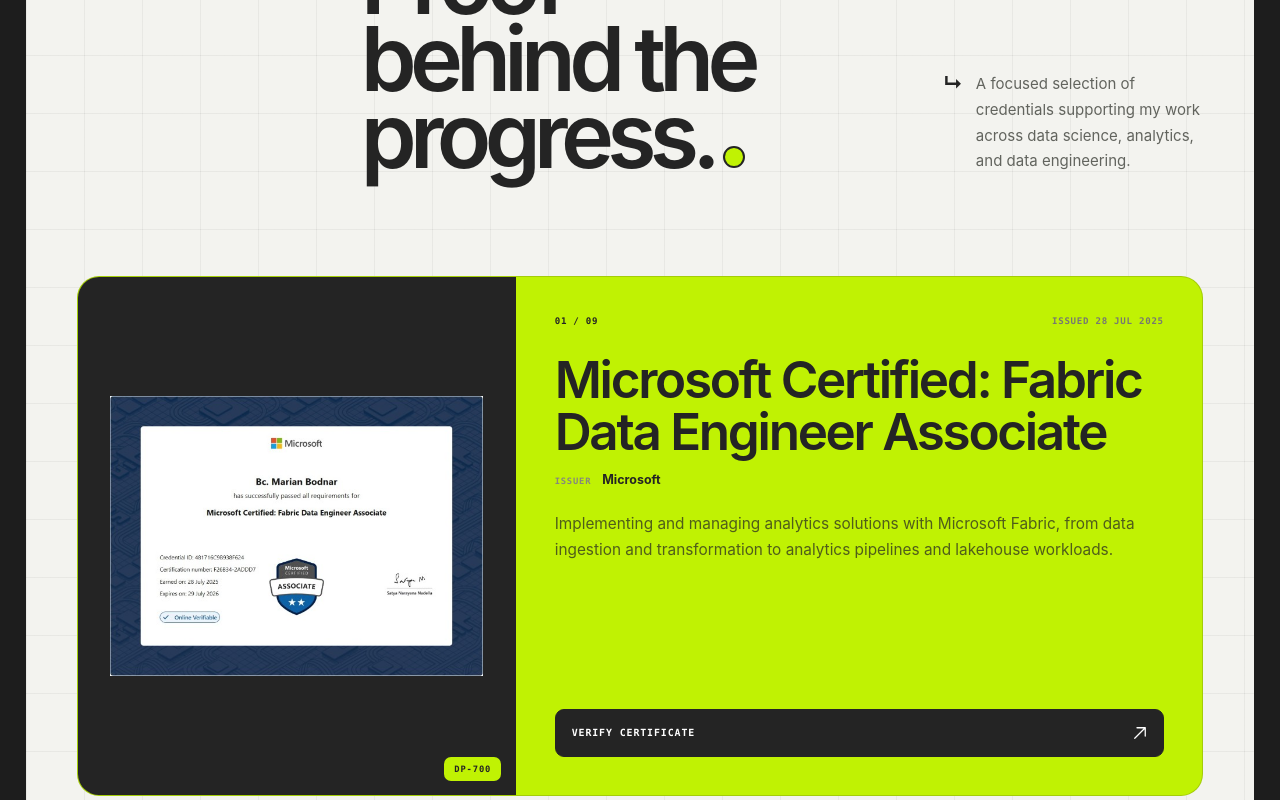
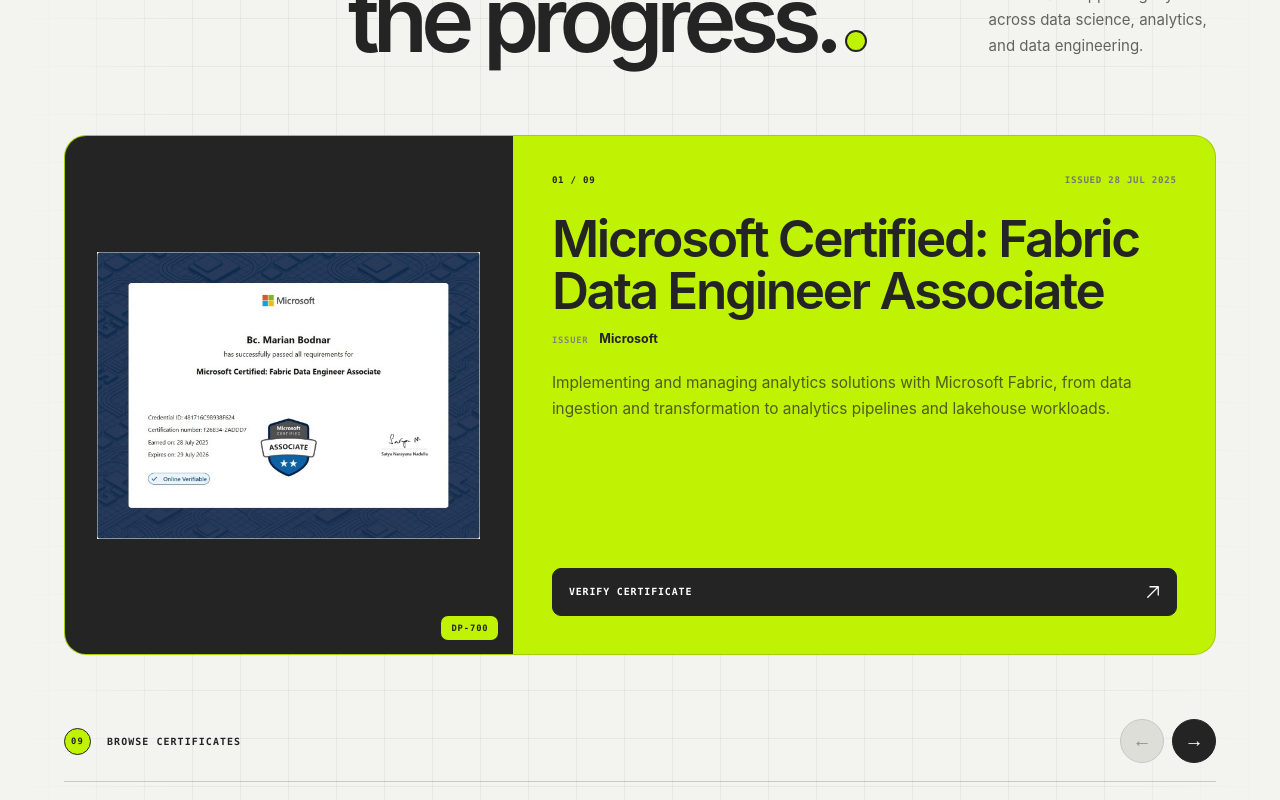
Before and after one commit to Majo0101/bmstack_pages, a React (Vite) app: page / in a window 1280 px wide. Shown: the part 7000-7800 px from the top of the page. Built offline with nearby package versions, Linux system fonts and the light colour scheme.

Commit message:
Unify certifications section layout

```diff
--- a/src/components/Certifications.css
+++ b/src/components/Certifications.css
@@ -1,20 +1,57 @@
 .certifications {
-  padding: clamp(14px, 2vw, 28px);
+  padding: 0;
   color: #242424;
-  background: #1d1d1d;
+  background: #f3f3ef;
 }
 
 .certifications-shell {
-  width: min(1480px, 100%);
-  margin: 0 auto;
-  padding: clamp(26px, 4vw, 64px);
+  position: relative;
+  width: 100%;
+  margin: 0;
+  padding: clamp(46px, 5vw, 78px) clamp(22px, 5vw, 78px) clamp(58px, 6vw, 96px);
   overflow: hidden;
+  background: #f3f3ef;
+  border-radius: 0;
+}
+
+.certifications-shell::before {
+  position: absolute;
+  z-index: 0;
+  inset: 0;
+  content: '';
   background:
     linear-gradient(rgba(36, 36, 36, 0.055) 1px, transparent 1px),
-    linear-gradient(90deg, rgba(36, 36, 36, 0.055) 1px, transparent 1px),
-    #f3f3ef;
-  background-size: 58px 58px;
-  border-radius: 32px;
+    linear-gradient(90deg, rgba(36, 36, 36, 0.055) 1px, transparent 1px);
+  background-position: 0 0;
+  background-size: 48px 48px;
+  -webkit-mask-image: linear-gradient(
+    90deg,
+    transparent 0,
+    rgba(0, 0, 0, 0.18) 4%,
+    #000 14%,
+    #000 86%,
+    rgba(0, 0, 0, 0.18) 96%,
+    transparent 100%
+  );
+  mask-image: linear-gradient(
+    90deg,
+    transparent 0,
+    rgba(0, 0, 0, 0.18) 4%,
+    #000 14%,
+    #000 86%,
+    rgba(0, 0, 0, 0.18) 96%,
+    transparent 100%
+  );
+  pointer-events: none;
+}
+
+.certifications-header,
+.certifications-intro,
+.certificate-featured,
+.certificate-rail-header,
+.certificate-rail {
+  position: relative;
+  z-index: 1;
 }
 
 .certifications-header {
@@ -70,7 +107,7 @@
   display: grid;
   grid-template-columns: minmax(220px, 0.45fr) minmax(500px, 1.2fr) minmax(260px, 0.55fr);
   gap: clamp(30px, 5vw, 88px);
-  padding: clamp(70px, 9vw, 132px) 0 clamp(62px, 8vw, 112px);
+  padding: clamp(58px, 7vw, 105px) 0 clamp(52px, 6vw, 90px);
   align-items: end;
 }
 
@@ -341,7 +378,7 @@
 
 .certificate-rail-header {
   display: flex;
-  margin-top: clamp(56px, 7vw, 94px);
+  margin-top: clamp(48px, 5vw, 72px);
   padding-bottom: 18px;
   align-items: center;
   justify-content: space-between;
@@ -409,8 +446,8 @@
 
 .certificate-rail {
   display: flex;
-  margin-right: calc(clamp(26px, 4vw, 64px) * -1);
-  padding: 24px max(clamp(26px, 4vw, 64px), calc(100% - clamp(310px, 38vw, 510px))) 14px 0;
+  margin-right: calc(clamp(22px, 5vw, 78px) * -1);
+  padding: 24px max(clamp(22px, 5vw, 78px), calc(100% - clamp(310px, 38vw, 510px))) 14px 0;
   gap: 18px;
   overflow-x: auto;
   overscroll-behavior-inline: contain;
@@ -483,6 +520,11 @@
   .certifications-shell {
     padding: 24px 18px 58px;
     border-radius: 0;
+  }
+
+  .certifications-shell::before {
+    -webkit-mask-image: linear-gradient(90deg, transparent, #000 7%, #000 93%, transparent);
+    mask-image: linear-gradient(90deg, transparent, #000 7%, #000 93%, transparent);
   }
 
   .certifications-header > p {
```
